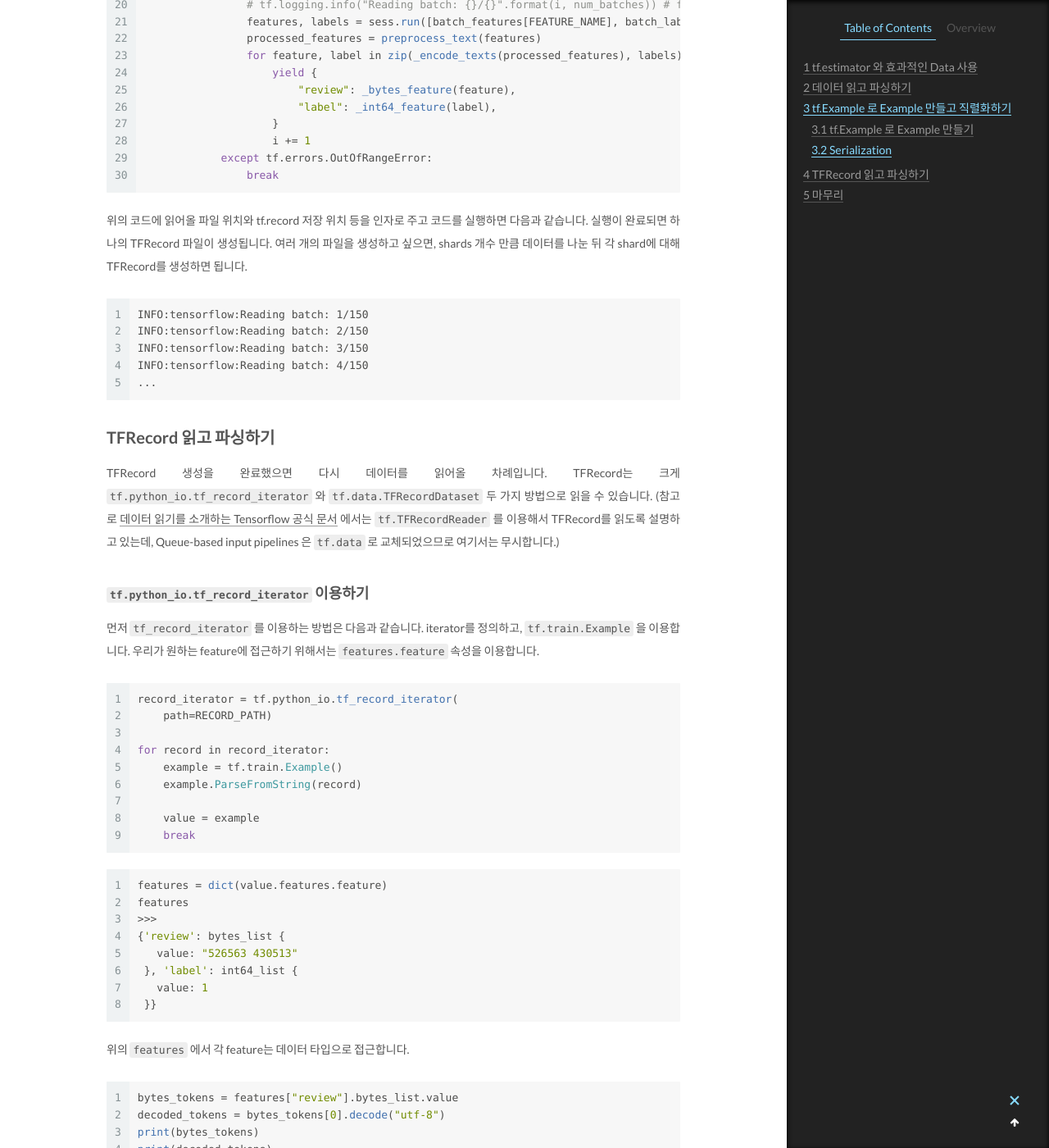
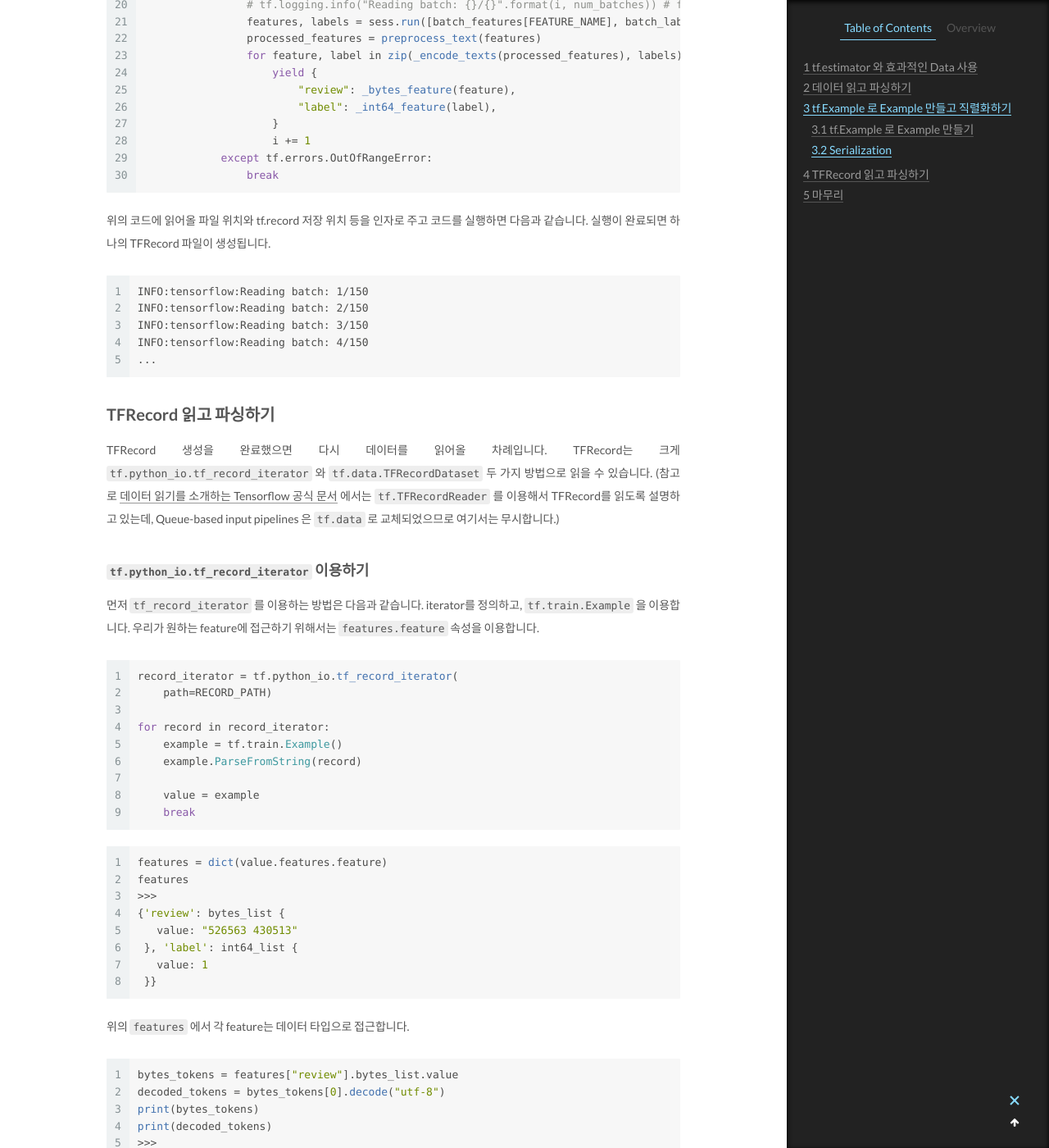
Before and after one commit to novdov/novdov.github.io, a Jekyll site: the page built from _posts/2019-02-13-tf.Estimator-사용하기-01-데이터-만들기.md, in a window 1280 px wide and 1400 px high, scrolled down 5699 px. Shown: the whole window at 82% size. Built offline with Jekyll 4.4.1, drawn with Linux system fonts in a browser that asks for light colours; comment, search, counter and statistics services are not loaded.

Commit message:
Fix typo

````diff
--- a/_posts/2019-02-13-tf.Estimator-사용하기-01-데이터-만들기.md
+++ b/_posts/2019-02-13-tf.Estimator-사용하기-01-데이터-만들기.md
@@ -243,7 +243,7 @@ def generate_feature(filename):
                 break
 ```
 
-위의 코드에 읽어올 파일 위치와 tf.record 저장 위치 등을 인자로 주고 코드를 실행하면 다음과 같습니다. 실행이 완료되면 하나의 TFRecord 파일이 생성됩니다. 여러 개의 파일을 생성하고 싶으면, shards 개수 만큼 데이터를 나눈 뒤 각 shard에 대해 TFRecord를 생성하면 됩니다.
+위의 코드에 읽어올 파일 위치와 tf.record 저장 위치 등을 인자로 주고 코드를 실행하면 다음과 같습니다. 실행이 완료되면 하나의 TFRecord 파일이 생성됩니다.
 
 ```bash
 INFO:tensorflow:Reading batch: 1/150
````
